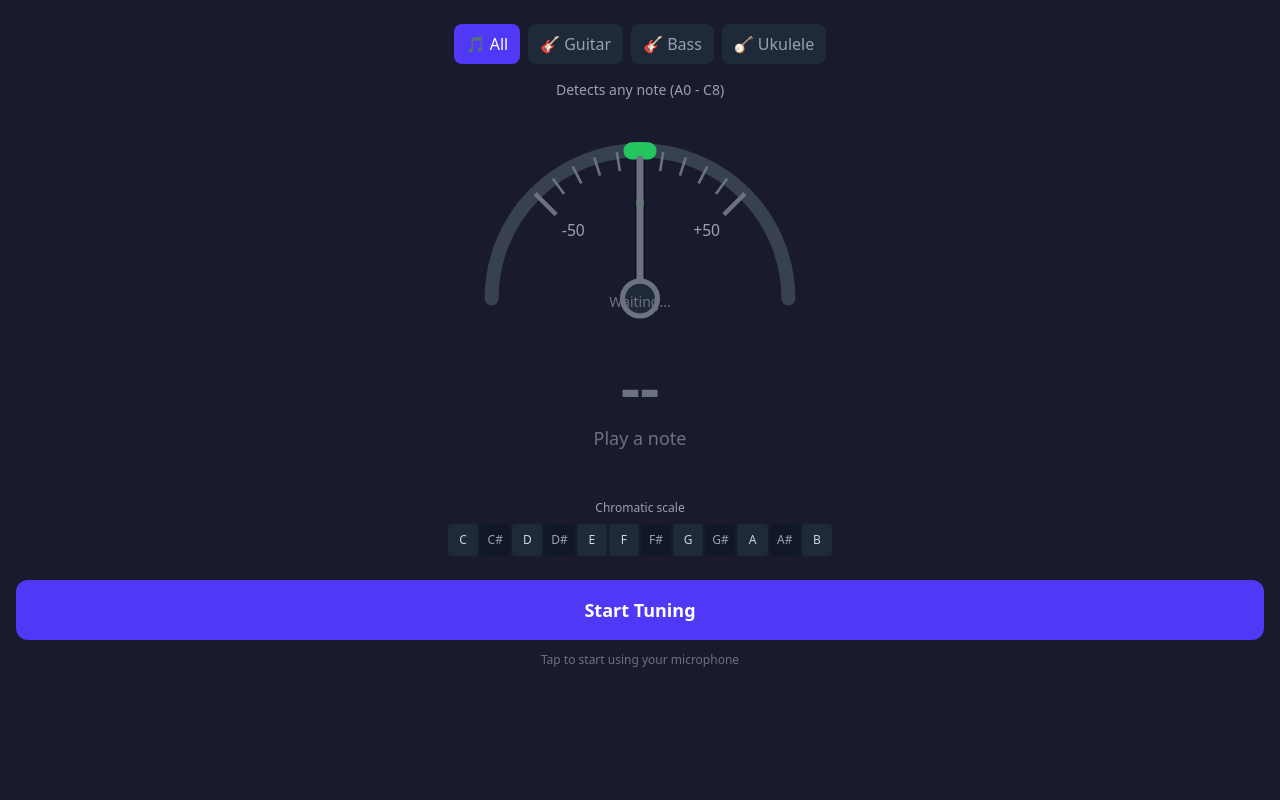
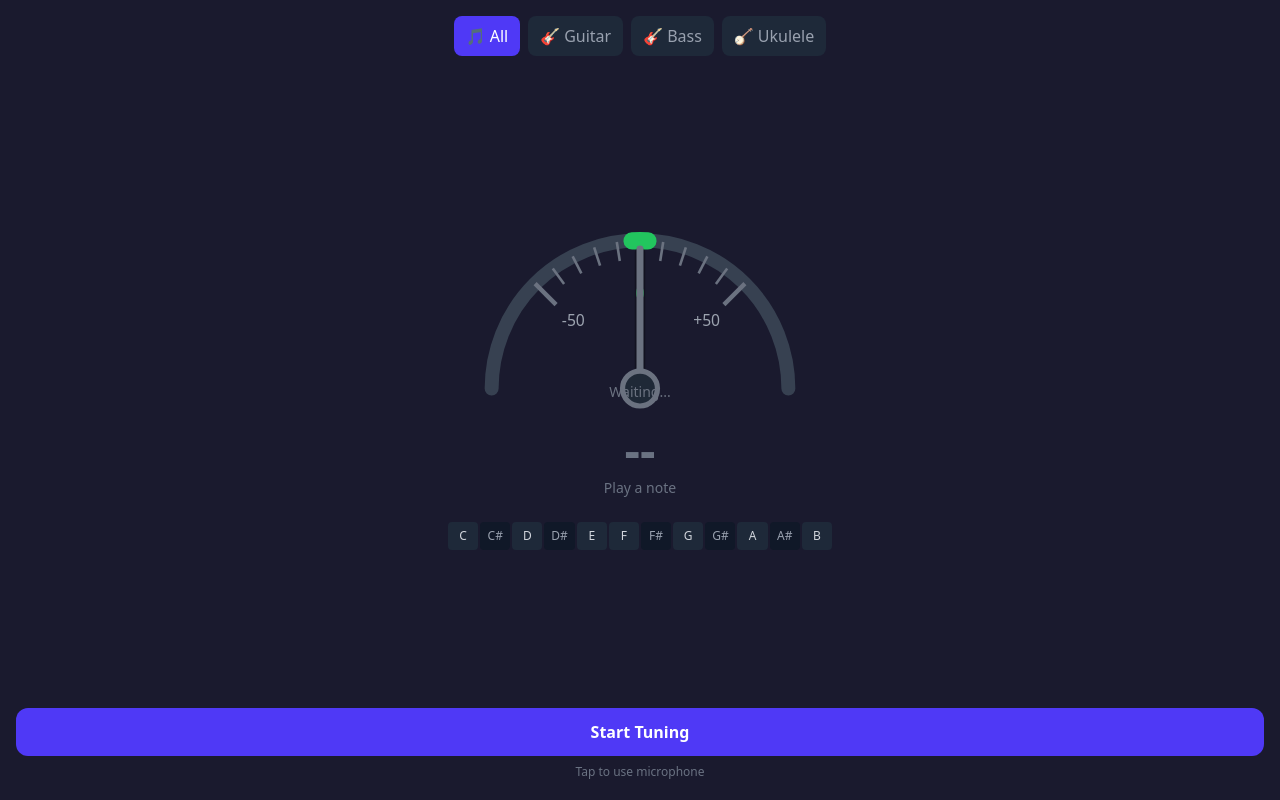
Before and after one commit to voloshyninthesky/tuner, a React (Vite) app: page / in a window 1280 px wide. Built offline with nearby package versions, Linux system fonts and the light colour scheme.

Commit message:
more sensetive

```diff
--- a/src/components/ChromaticNotes.tsx
+++ b/src/components/ChromaticNotes.tsx
@@ -10,10 +10,6 @@ const NOTES = ['C', 'C#', 'D', 'D#', 'E', 'F', 'F#', 'G', 'G#', 'A', 'A#', 'B'];
 export function ChromaticNotes({ detectedNote, isActive }: ChromaticNotesProps) {
   return (
     <div className="w-full max-w-sm mx-auto">
-      <div className="text-xs text-gray-400 text-center mb-2">
-        Chromatic scale
-      </div>
-
       <div className="grid grid-cols-12 gap-0.5">
         {NOTES.map((note) => {
           const isDetected = isActive && detectedNote?.name === note;
@@ -23,7 +19,7 @@ export function ChromaticNotes({ detectedNote, isActive }: ChromaticNotesProps)
             <div
               key={note}
               className={`
-                flex items-center justify-center py-2 rounded text-xs font-medium transition-all
+                flex items-center justify-center py-1.5 rounded text-xs font-medium transition-all
                 ${isDetected
                   ? 'bg-green-600 text-white scale-110 z-10 shadow-lg'
                   : isSharp
@@ -37,13 +33,6 @@ export function ChromaticNotes({ detectedNote, isActive }: ChromaticNotesProps)
           );
         })}
       </div>
-
-      {/* Octave indicator */}
-      {isActive && detectedNote && (
-        <div className="text-center mt-2 text-sm text-gray-400">
-          Octave: <span className="text-white font-medium">{detectedNote.octave}</span>
-        </div>
-      )}
     </div>
   );
 }
--- a/src/components/InstrumentSelector.tsx
+++ b/src/components/InstrumentSelector.tsx
@@ -67,12 +67,6 @@ export function InstrumentSelector({
         </div>
       )}
 
-      {/* Chromatic mode indicator */}
-      {instrument === 'chromatic' && (
-        <div className="text-center text-sm text-gray-400">
-          Detects any note (A0 - C8)
-        </div>
-      )}
     </div>
   );
 }
--- a/src/components/NoteDisplay.tsx
+++ b/src/components/NoteDisplay.tsx
@@ -10,9 +10,9 @@ export function NoteDisplay({ detectedPitch, targetNote }: NoteDisplayProps) {
 
   if (!displayNote) {
     return (
-      <div className="text-center py-6">
-        <div className="text-6xl font-bold text-gray-500">--</div>
-        <div className="text-lg text-gray-500 mt-2">Play a note</div>
+      <div className="text-center py-3">
+        <div className="text-5xl font-bold text-gray-500">--</div>
+        <div className="text-sm text-gray-500 mt-1">Play a note</div>
       </div>
     );
   }
@@ -20,35 +20,33 @@ export function NoteDisplay({ detectedPitch, targetNote }: NoteDisplayProps) {
   const isInTune = detectedPitch && Math.abs(detectedPitch.cents) <= 5;
 
   return (
-    <div className="text-center py-6">
+    <div className="text-center py-2">
       <div
-        className={`text-7xl font-bold transition-colors ${
+        className={`text-6xl font-bold transition-colors ${
           isInTune ? 'text-green-500' : 'text-white'
         }`}
       >
         {displayNote.name}
-        <span className="text-3xl align-top ml-1">{displayNote.octave}</span>
+        <span className="text-2xl align-top ml-1">{displayNote.octave}</span>
       </div>
 
       {detectedPitch && (
-        <div className="mt-3 space-y-1">
-          <div className="text-lg text-gray-400">
+        <div className="mt-1 flex items-center justify-center gap-3 text-sm">
+          <span className="text-gray-400">
             {detectedPitch.frequency.toFixed(1)} Hz
-          </div>
-          <div className={`text-sm font-medium ${
+          </span>
+          <span className={`font-medium ${
             Math.abs(detectedPitch.cents) <= 5
               ? 'text-green-500'
-              : detectedPitch.cents < 0
-                ? 'text-yellow-500'
-                : 'text-yellow-500'
+              : 'text-yellow-500'
           }`}>
-            {detectedPitch.cents > 0 ? '+' : ''}{detectedPitch.cents} cents
-          </div>
+            {detectedPitch.cents > 0 ? '+' : ''}{detectedPitch.cents}¢
+          </span>
         </div>
       )}
 
       {targetNote && !detectedPitch && (
-        <div className="mt-3 text-gray-500">
+        <div className="mt-1 text-sm text-gray-500">
           Target: {targetNote.frequency.toFixed(1)} Hz
         </div>
       )}
--- a/src/components/Tuner.tsx
+++ b/src/components/Tuner.tsx
@@ -76,9 +76,9 @@ export function Tuner() {
   const displayCents = detectedPitch?.cents ?? 0;
 
   return (
-    <div className="flex flex-col h-full px-4 py-6">
+    <div className="flex flex-col h-full px-4 py-4 overflow-hidden">
       {/* Instrument & Tuning Selection */}
-      <div className="mb-6">
+      <div className="mb-4 flex-shrink-0">
         <InstrumentSelector
           instrument={instrument}
           tuning={tuning}
@@ -88,9 +88,9 @@ export function Tuner() {
       </div>
 
       {/* Main Tuner Display */}
-      <div className="flex-1 flex flex-col justify-center">
+      <div className="flex-1 flex flex-col justify-center min-h-0 overflow-auto">
         {/* Tuner Needle */}
-        <div className="mb-4">
+        <div className="mb-2 flex-shrink-0">
           <TunerNeedle
             cents={displayCents}
             isActive={isListening && detectedPitch !== null}
@@ -98,7 +98,7 @@ export function Tuner() {
         </div>
 
         {/* Note Display */}
-        <div className="mb-6">
+        <div className="mb-3 flex-shrink-0">
           <NoteDisplay
             detectedPitch={detectedPitch}
             targetNote={targetNote}
@@ -106,7 +106,7 @@ export function Tuner() {
         </div>
 
         {/* String Selector or Chromatic Notes */}
-        <div className="mb-6">
+        <div className="mb-2 flex-shrink-0">
           {instrument === 'chromatic' ? (
             <ChromaticNotes
               detectedNote={detectedPitch?.note ?? null}
@@ -124,7 +124,7 @@ export function Tuner() {
       </div>
 
       {/* Start/Stop Button */}
-      <div className="mt-auto">
+      <div className="flex-shrink-0 pt-2">
         {error && (
           <div className="mb-4 p-3 bg-red-900/50 border border-red-700 rounded-lg text-red-300 text-sm text-center">
             {error}
@@ -134,20 +134,20 @@ export function Tuner() {
         <button
           onClick={handleToggle}
           className={`
-            w-full py-4 rounded-xl font-bold text-lg transition-all
+            w-full py-3 rounded-xl font-bold text-base transition-all
             ${isListening
               ? 'bg-red-600 hover:bg-red-700 text-white'
               : 'bg-indigo-600 hover:bg-indigo-700 text-white'
             }
           `}
         >
-          {isListening ? 'Stop Tuning' : 'Start Tuning'}
+          {isListening ? 'Stop' : 'Start Tuning'}
         </button>
 
-        <p className="text-center text-xs text-gray-500 mt-3">
+        <p className="text-center text-xs text-gray-500 mt-2 pb-1">
           {isListening
-            ? 'Listening... Play a string'
-            : 'Tap to start using your microphone'
+            ? 'Listening...'
+            : 'Tap to use microphone'
           }
         </p>
       </div>
--- a/src/hooks/useAudioAnalyzer.ts
+++ b/src/hooks/useAudioAnalyzer.ts
@@ -17,8 +17,8 @@ interface UseAudioAnalyzerReturn {
 }
 
 const BUFFER_SIZE = 4096;
-const SMOOTHING_FACTOR = 0.4;
-const MIN_CLARITY = 0.65;
+const SMOOTHING_FACTOR = 0.35;
+const MIN_CLARITY = 0.5;
 const NOTE_HOLD_TIME = 1500;
 
 export function useAudioAnalyzer({
@@ -71,8 +71,8 @@ export function useAudioAnalyzer({
     const now = Date.now();
     const currentTuning = tuningRef.current;
 
-    // Check if there's enough signal
-    if (!hasSignal(buffer, 0.008)) {
+    // Check if there's enough signal (very sensitive)
+    if (!hasSignal(buffer, 0.003)) {
       if (lastPitchRef.current && now - lastPitchTimeRef.current < NOTE_HOLD_TIME) {
         // Keep showing the last pitch
       } else if (lastPitchRef.current) {
--- a/src/index.css
+++ b/src/index.css
@@ -11,19 +11,20 @@
 
 body {
   margin: 0;
-  min-height: 100vh;
-  min-height: 100dvh;
+  height: 100vh;
+  height: 100dvh;
   background-color: var(--tg-theme-bg-color, #1a1a2e);
   color: var(--tg-theme-text-color, #ffffff);
   font-family: system-ui, -apple-system, BlinkMacSystemFont, 'Segoe UI', Roboto, sans-serif;
   -webkit-font-smoothing: antialiased;
   -moz-osx-font-smoothing: grayscale;
   overflow: hidden;
+  padding-bottom: env(safe-area-inset-bottom, 0);
 }
 
 #root {
-  min-height: 100vh;
-  min-height: 100dvh;
+  height: 100%;
   display: flex;
   flex-direction: column;
+  overflow: hidden;
 }
--- a/src/lib/pitchDetection.ts
+++ b/src/lib/pitchDetection.ts
@@ -14,7 +14,7 @@ export interface PitchResult {
   clarity: number;
 }
 
-const DEFAULT_THRESHOLD = 0.2;
+const DEFAULT_THRESHOLD = 0.25;
 const MIN_FREQUENCY = 27.5; // A0
 const MAX_FREQUENCY = 2000; // Limit max frequency for instruments
 
@@ -126,7 +126,7 @@ export function detectPitch(
 /**
  * Check if the audio buffer has enough signal to analyze
  */
-export function hasSignal(buffer: Float32Array, threshold: number = 0.01): boolean {
+export function hasSignal(buffer: Float32Array, threshold: number = 0.003): boolean {
   let sum = 0;
   for (let i = 0; i < buffer.length; i++) {
     sum += buffer[i] * buffer[i];
```
